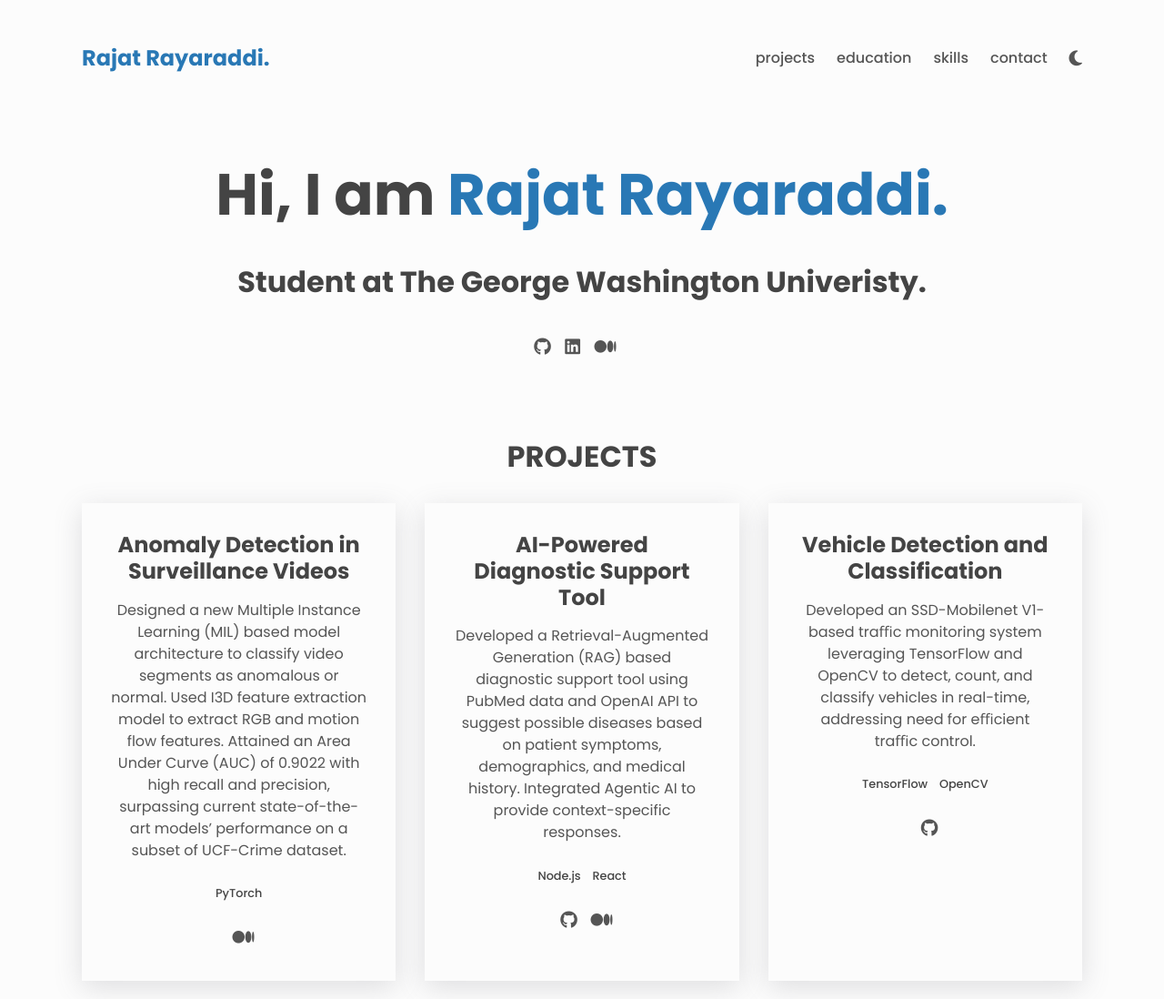
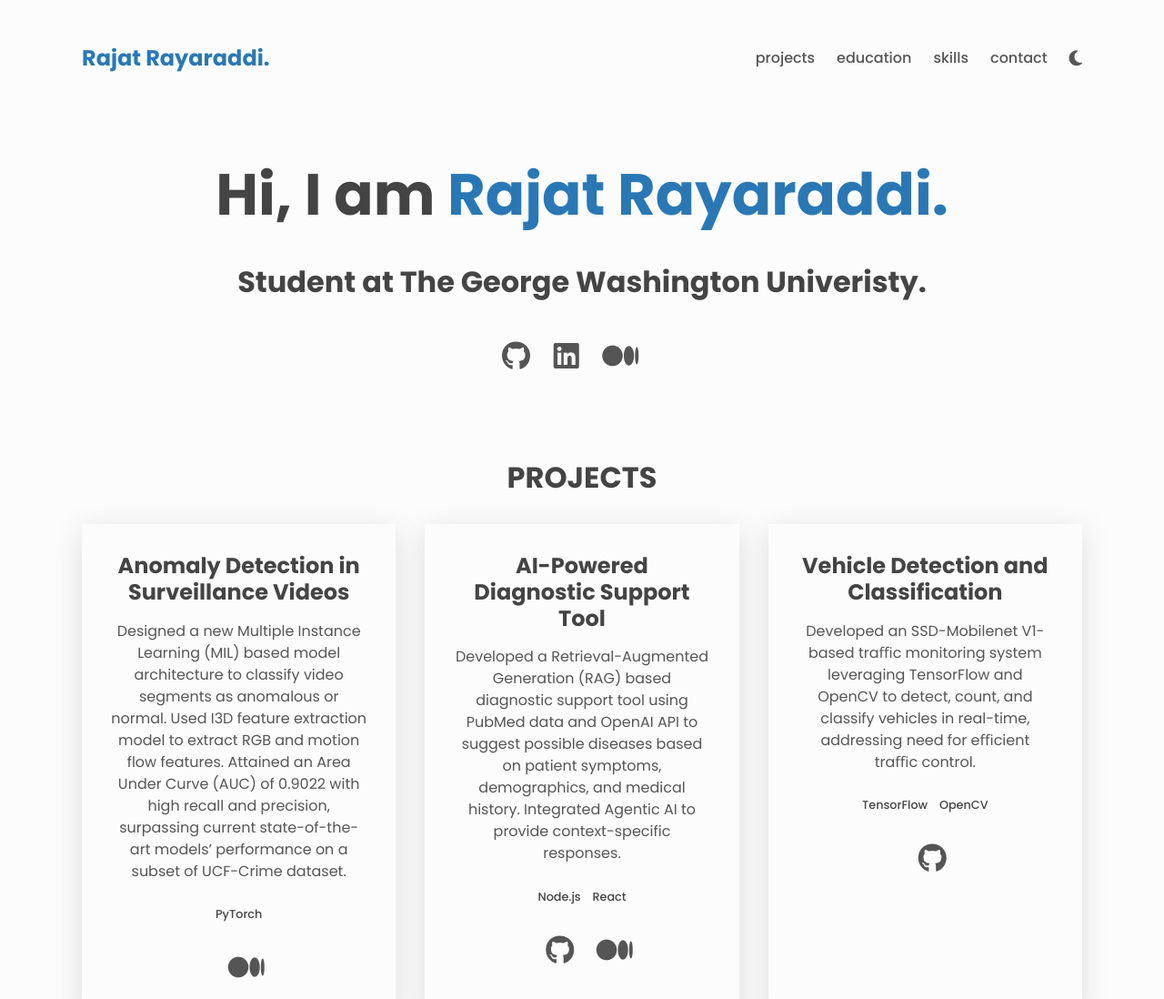
Before and after one commit to rajatrayaraddi/rajatrayaraddi.github.io, a plain HTML site: page index.html in a window 1280 px wide. Shown: the top 1098 px of the page at 91% size. Drawn offline with Linux system fonts and the light colour scheme.

Commit message:
Update styles.css

```diff
--- a/styles.css
+++ b/styles.css
@@ -136,7 +136,7 @@ button {
 
 .link--icon {
   color: var(--clr-fg);
-  font-size: 1.2rem;
+  font-size: 2.0rem;
 }
 
 .btn {
```
